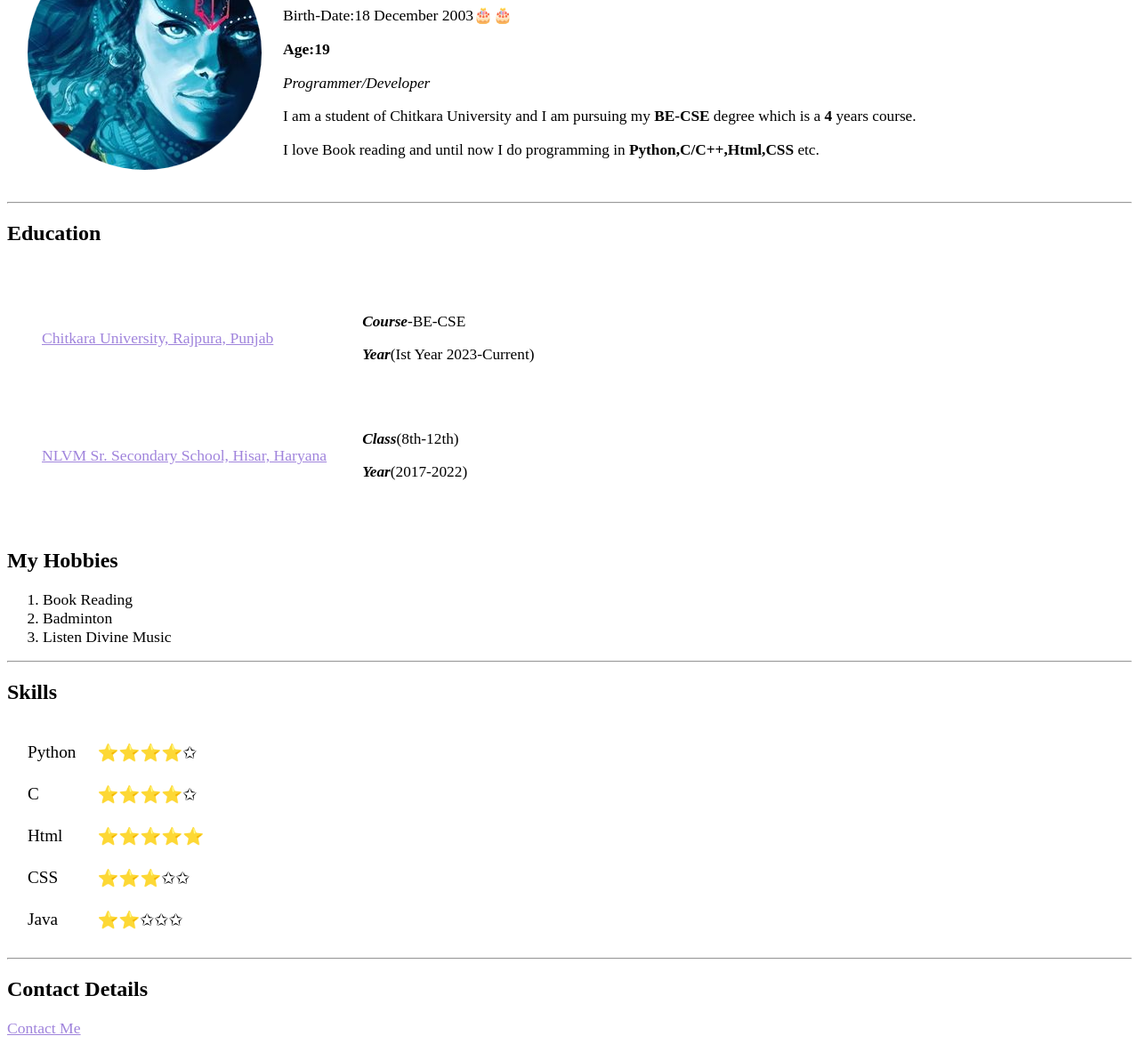
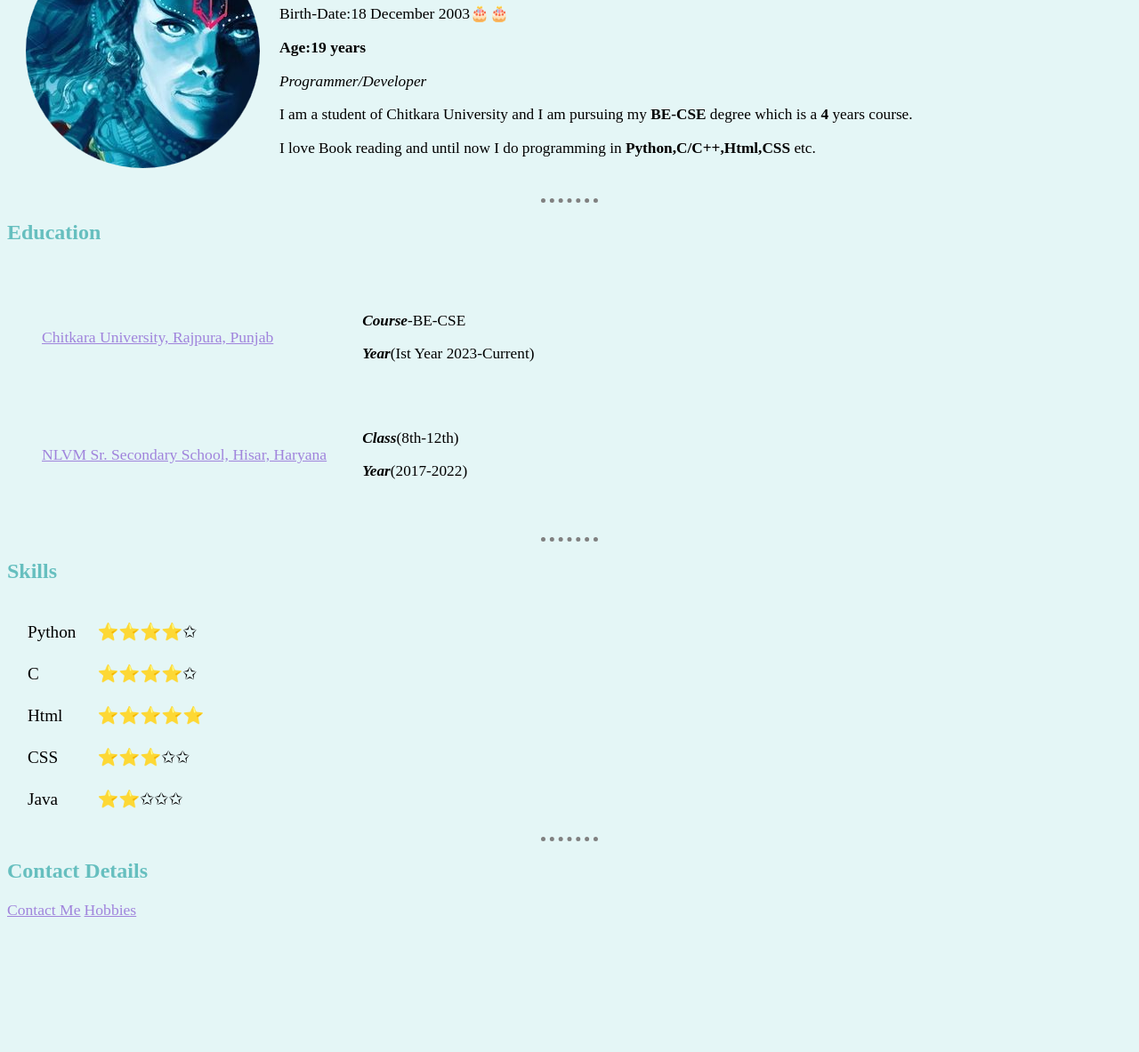
Before and after one commit to Prabhat282/cv, a plain HTML site: page index.html in a window 1280 px wide. Shown: the part 104-1287 px from the top of the page at 89% size. After the commit the page ends 1146 px from the top, so only its background shows below. Drawn offline with Linux system fonts and the light colour scheme.

Commit message:
Adding Css Files and doing some minor changes

```diff
--- a/index.html
+++ b/index.html
@@ -5,14 +5,15 @@
     <meta http-equiv="X-UA-Compatible" content="IE=edge">
     <meta name="viewport" content="width=device-width, initial-scale=1.0">
     <title>❤️ Prabhat's Personal Site</title>
+   <link rel="stylesheet" href="CSS/style.css">
 </head>
 <body>
-    <table cellspacing="22">
+    <table cellspacing="20">
         <tr>
             <td><img class="profile" src="Images/Profile_Image-modified.png" alt="Profile Image"></td>
             <td><h1>Prabhat Kumar</h1>
             <p style="font-size: 110%;">Birth-Date:18 December 2003🎂🎂</p>
-            <p style="font-size:110%;"><Strong>Age:19</Strong></p>
+            <p style="font-size:110%;"><Strong>Age:19 years</Strong></p>
             <p style="font-size: 108%;"><em>Programmer/Developer</em></p>
             <p style="font-size: 108%;">I am a student of Chitkara University and I am pursuing my <strong>BE-CSE</strong>
                 degree which is a <strong>4</strong> years course.</p>
@@ -37,12 +38,6 @@
             </td>
         </tr>
     </table>
-    <h2>My Hobbies</h2>
-    <ol>
-        <li style="font-size: 110%;">Book Reading</li>
-        <li style="font-size: 110%;">Badminton</li>
-        <li style="font-size: 110%;">Listen Divine Music</li>
-    </ol>
     <hr>
     <h2>Skills</h2>
     <table cellspacing="22">
@@ -69,6 +64,7 @@
     </table>
     <hr>
     <h2>Contact Details</h2>
-    <p><a style="color: #A084DC; font-size: 110%;" href="contact.html">Contact Me</a></p>
+    <a style="color: #A084DC; font-size: 110%;" href="contact.html">Contact Me</a>
+    <a style="color: #A084DC; font-size: 110%;" href="Hobbies.html">Hobbies</a>
 </body>
 </html>
```
